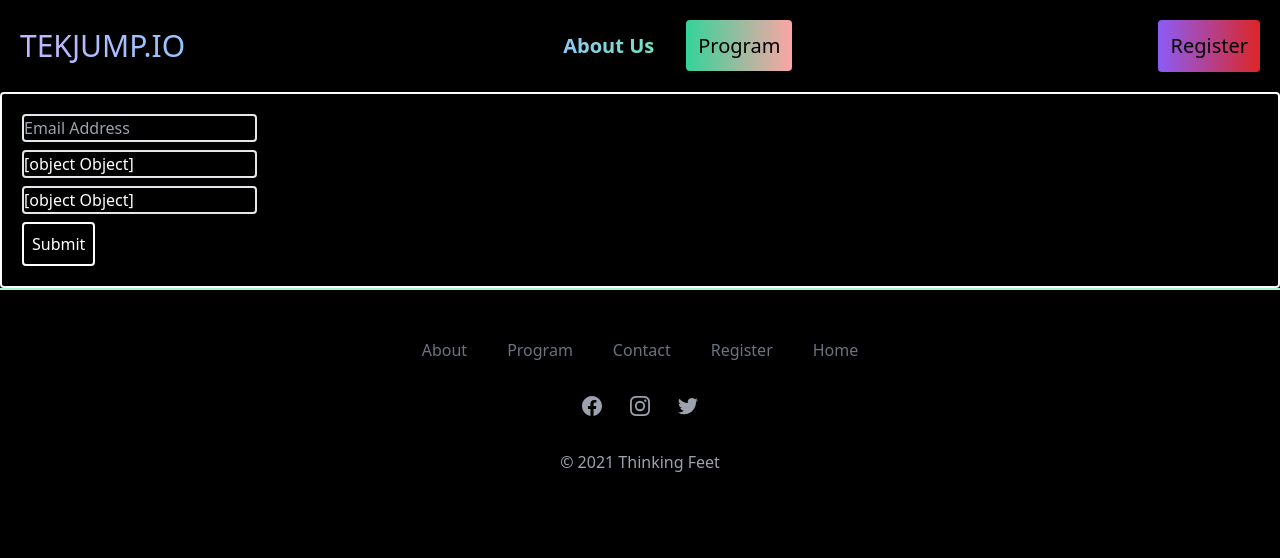
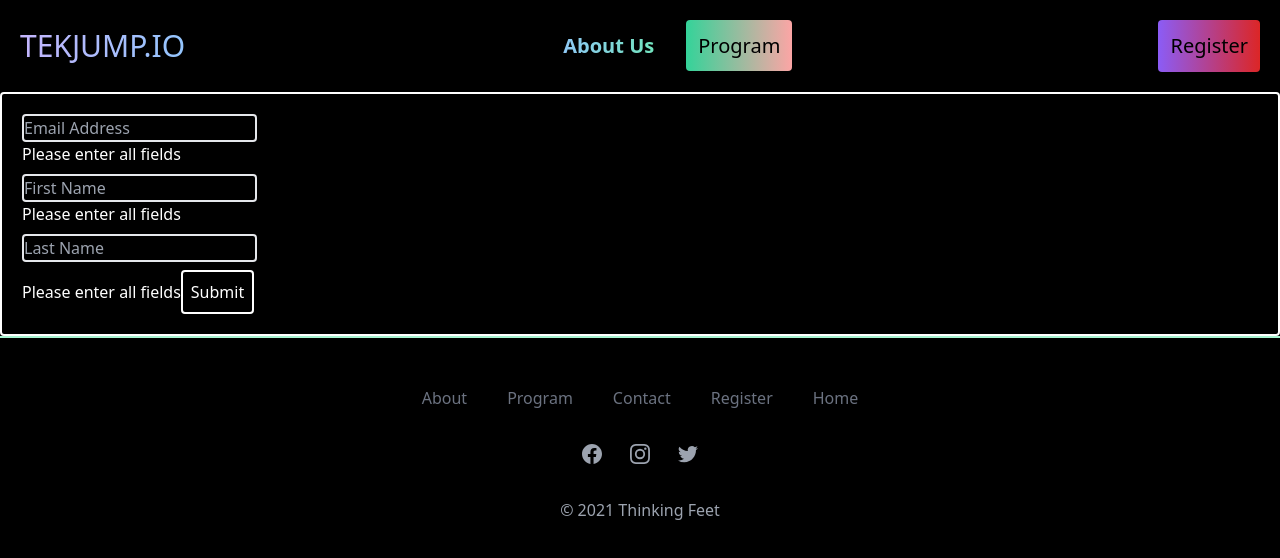
Before and after one commit to DanielKBates/tekjumpio, a React (Create React App) app in the folder client/: page /register in a window 1280 px wide. Shown: the top 558 px of the page. Built offline with nearby package versions, Linux system fonts and the light colour scheme.

Commit message:
form work -> probably about to switch to react-hook-form

```diff
--- a/client/src/pages/Register.js
+++ b/client/src/pages/Register.js
@@ -1,25 +1,31 @@
 import React, { useState } from "react";
 
 const initialState = {
-  email: { value: "", error: "" },
-  firstName: { value: "", error: "" },
-  lastName: { value: "", error: "" },
+  email: { value: "", error: "Please enter all fields" },
+  firstName: { value: "", error: "Please enter all fields" },
+  lastName: { value: "", error: "Please enter all fields" },
 };
 const Register = () => {
   const [formData, setFormData] = useState(initialState);
-  const [isValid, setIsValid] =useState(true)
+  const [isValid, setIsValid] = useState(true);
 
   const handleChange = (e) => {
-    setFormData({ ...formData, [e.target.name]: e.target.value });
+    const stateField = e.target.name;
+    const value = e.target.value;
+
+    if(!value) {
+        setFormData({...formData, [stateField]: {error: "Please enter all fields", ...value}})
+    }
+
+    setFormData({ ...formData, [stateField]: value });
   };
 
   const handleSubmit = (e) => {
     e.preventDefault();
-    if(isValid){
-        console.log(formData);
-    }
-    else{
-        console.log("not valid: ");
+    if (isValid) {
+      console.log(formData);
+    } else {
+      console.log("not valid: ");
     }
   };
   return (
@@ -30,21 +36,26 @@ const Register = () => {
         onChange={handleChange}
         value={formData.email.value}
         placeholder="Email Address"
-      ></input>
+      />
+      {formData.email.error && <span>{formData.email.error}</span>}
       <input
         className="block bg-black rounded border-2"
         name="firstName"
         onChange={handleChange}
-        value={formData.firstName}
+        value={formData.firstName.value}
         placeholder="First Name"
-      ></input>
+      />
+      {formData.firstName.error && <span>{formData.firstName.error}</span>}
+
       <input
         className="block bg-black rounded border-2"
         name="lastName"
         onChange={handleChange}
-        value={formData.lastName}
+        value={formData.lastName.value}
         placeholder="Last Name"
-      ></input>
+      />
+      {formData.lastName.error && <span>{formData.lastName.error}</span>}
+
       <button
         onClick={handleSubmit}
         className="border-2 rounded border-white p-2"
```
